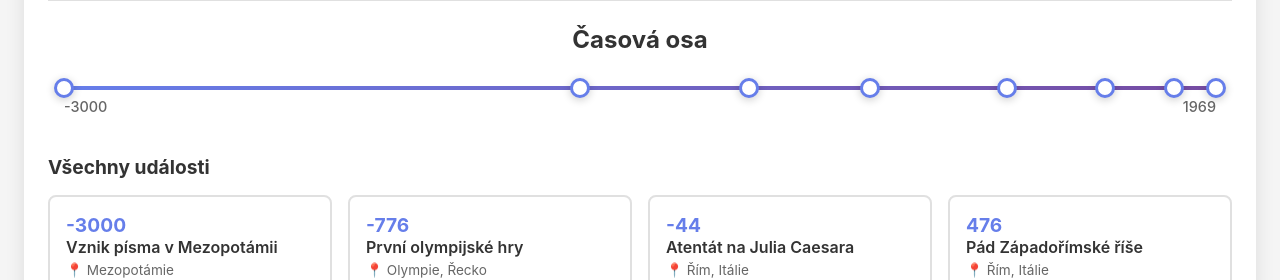
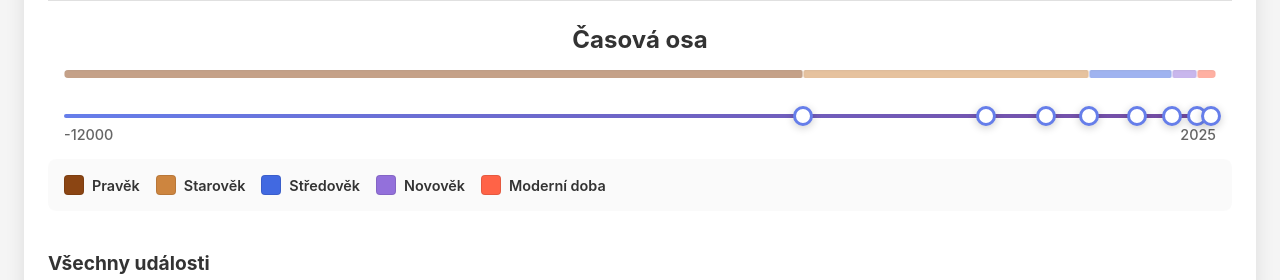
Before and after one commit to VeveCambor/HistoryTimeline, a React (Vite) app: page / in a window 1280 px wide. Shown: the part 645-925 px from the top of the page. Built offline with nearby package versions, Linux system fonts and the light colour scheme.

Commit message:
Enhance Timeline component to support selected historical periods, including sub-periods and main periods display. Update HomePage to pass selectedPeriod prop. Adjust PERIODS data for accurate year ranges.

```diff
--- a/src/components/Timeline.tsx
+++ b/src/components/Timeline.tsx
@@ -1,6 +1,8 @@
 import { useNavigate } from 'react-router-dom'
 import styled from 'styled-components'
 import { HistoricalEvent } from '../types'
+import { HistoricalPeriod, PERIODS } from '../types/periods'
+import { PREHISTORY_SUB_PERIODS } from '../types/prehistoryPeriods'
 import EventTooltip from './EventTooltip'
 import EventCard from './ui/EventCard'
 
@@ -8,20 +10,35 @@ interface TimelineProps {
   events: HistoricalEvent[]
   selectedEvent: HistoricalEvent | null
   hoveredEvent: HistoricalEvent | null
+  selectedPeriod: HistoricalPeriod
   onEventSelect: (event: HistoricalEvent | null) => void
   onEventHover: (event: HistoricalEvent | null) => void
 }
 
-function Timeline({ events, selectedEvent, hoveredEvent, onEventSelect, onEventHover }: TimelineProps) {
+function Timeline({ events, selectedEvent, hoveredEvent, selectedPeriod, onEventSelect, onEventHover }: TimelineProps) {
   const navigate = useNavigate()
 
   // Seřadit události podle roku
   const sortedEvents = [...events].sort((a, b) => a.year - b.year)
 
-  // Najít nejstarší a nejnovější rok pro výpočet pozice
-  const minYear = Math.min(...events.map(e => e.year))
-  const maxYear = Math.max(...events.map(e => e.year))
-  const yearRange = maxYear - minYear
+  // Určit rozsah časové osy podle vybraného období
+  let displayMinYear = -12000
+  let displayMaxYear = 2025
+
+  if (selectedPeriod !== HistoricalPeriod.ALL) {
+    const selectedPeriodInfo = PERIODS.find(p => p.id === selectedPeriod)
+    if (selectedPeriodInfo) {
+      // Pro pravěk použij -12000 jako minimum (protože pravěk začíná dříve)
+      if (selectedPeriod === HistoricalPeriod.PREHISTORY) {
+        displayMinYear = -12000
+      } else {
+        displayMinYear = selectedPeriodInfo.startYear
+      }
+      displayMaxYear = selectedPeriodInfo.endYear
+    }
+  }
+
+  const yearRange = displayMaxYear - displayMinYear
 
   const handleEventClick = (event: HistoricalEvent) => {
     onEventSelect(event)
@@ -30,13 +47,78 @@ function Timeline({ events, selectedEvent, hoveredEvent, onEventSelect, onEventH
 
   const calculatePosition = (year: number): number => {
     if (yearRange === 0) return 50
-    return ((year - minYear) / yearRange) * 100
+    return ((year - displayMinYear) / yearRange) * 100
   }
+
+  // Filtrovat sub-periody - zobrazit pouze když je vybraný pravěk
+  const visibleSubPeriods = selectedPeriod === HistoricalPeriod.PREHISTORY
+    ? PREHISTORY_SUB_PERIODS.filter(period => {
+        return (period.startYear <= displayMaxYear && period.endYear >= displayMinYear)
+      })
+    : []
+
+  // Pro "Všechna období" zobrazit hlavní období jako legendu
+  const visibleMainPeriods = selectedPeriod === HistoricalPeriod.ALL
+    ? PERIODS.filter(period => {
+        if (period.id === HistoricalPeriod.ALL) return false
+        return (period.startYear <= displayMaxYear && period.endYear >= displayMinYear)
+      })
+    : []
 
   return (
     <TimelineContainer>
       <Title>Časová osa</Title>
       <Container>
+        {/* Zobrazit sub-periody pravěku jako samostatnou vrstvu pod časovou osou */}
+        {visibleSubPeriods.length > 0 && (
+          <SubPeriodsContainer>
+            {visibleSubPeriods.map((subPeriod) => {
+              const startPos = calculatePosition(Math.max(subPeriod.startYear, displayMinYear))
+              const endPos = calculatePosition(Math.min(subPeriod.endYear, displayMaxYear))
+              const width = endPos - startPos
+
+              if (width <= 0) return null
+
+              return (
+                <SubPeriodBar
+                  key={subPeriod.id}
+                  $color={subPeriod.color}
+                  style={{
+                    left: `${startPos}%`,
+                    width: `${width}%`,
+                  }}
+                  title={subPeriod.name}
+                />
+              )
+            })}
+          </SubPeriodsContainer>
+        )}
+
+        {/* Zobrazit hlavní období jako barevné pruhy pro "Všechna období" */}
+        {visibleMainPeriods.length > 0 && (
+          <MainPeriodsContainer>
+            {visibleMainPeriods.map((period) => {
+              const startPos = calculatePosition(Math.max(period.startYear, displayMinYear))
+              const endPos = calculatePosition(Math.min(period.endYear, displayMaxYear))
+              const width = endPos - startPos
+
+              if (width <= 0) return null
+
+              return (
+                <MainPeriodBar
+                  key={period.id}
+                  $color={period.color}
+                  style={{
+                    left: `${startPos}%`,
+                    width: `${width}%`,
+                  }}
+                  title={period.name}
+                />
+              )
+            })}
+          </MainPeriodsContainer>
+        )}
+
         <Line>
           {sortedEvents.map((event) => {
             const position = calculatePosition(event.year)
@@ -64,9 +146,38 @@ function Timeline({ events, selectedEvent, hoveredEvent, onEventSelect, onEventH
         </Line>
 
         <YearLabels>
-          <YearLabel>{minYear}</YearLabel>
-          <YearLabel>{maxYear}</YearLabel>
+          <YearLabel>{displayMinYear}</YearLabel>
+          <YearLabel>{displayMaxYear}</YearLabel>
         </YearLabels>
+
+        {/* Legenda - sub-periody pro pravěk nebo hlavní období pro "Všechna období" */}
+        {visibleSubPeriods.length > 0 && (
+          <SubPeriodLegend>
+            {visibleSubPeriods.map((subPeriod) => (
+              <SubPeriodLegendItem key={subPeriod.id}>
+                <SubPeriodLegendColor $color={subPeriod.color} />
+                <SubPeriodLegendText>
+                  <SubPeriodLegendName>{subPeriod.name}</SubPeriodLegendName>
+                  {subPeriod.description && (
+                    <SubPeriodLegendDesc>{subPeriod.description}</SubPeriodLegendDesc>
+                  )}
+                </SubPeriodLegendText>
+              </SubPeriodLegendItem>
+            ))}
+          </SubPeriodLegend>
+        )}
+
+        {/* Legenda hlavních období pro "Všechna období" */}
+        {visibleMainPeriods.length > 0 && (
+          <MainPeriodLegend>
+            {visibleMainPeriods.map((period) => (
+              <MainPeriodLegendItem key={period.id}>
+                <MainPeriodLegendColor $color={period.color} />
+                <MainPeriodLegendText>{period.name}</MainPeriodLegendText>
+              </MainPeriodLegendItem>
+            ))}
+          </MainPeriodLegend>
+        )}
       </Container>
 
       <EventsList>
@@ -113,7 +224,7 @@ const Title = styled.h2`
 const Container = styled.div`
   position: relative;
   margin-bottom: 1.5rem;
-  padding: 1rem 0;
+  padding: 2rem 0 1rem 0;
 `
 
 const Line = styled.div`
@@ -122,6 +233,8 @@ const Line = styled.div`
   background: linear-gradient(90deg, #667eea 0%, #764ba2 100%);
   border-radius: 2px;
   margin: 0 1rem;
+  margin-top: 12px;
+  z-index: 1;
 `
 
 const Point = styled.div<{ $selected?: boolean; $hovered?: boolean }>`
@@ -215,3 +328,133 @@ const EventsGrid = styled.div`
   grid-template-columns: repeat(auto-fill, minmax(250px, 1fr));
   gap: 1rem;
 `
+
+const SubPeriodsContainer = styled.div`
+  position: absolute;
+  top: 0;
+  left: 1rem;
+  right: 1rem;
+  height: 8px;
+  pointer-events: none;
+  z-index: 0;
+  border-radius: 4px;
+  overflow: hidden;
+`
+
+const SubPeriodBar = styled.div<{ $color: string }>`
+  position: absolute;
+  top: 0;
+  height: 100%;
+  background: ${props => props.$color};
+  opacity: 0.6;
+  border-radius: 2px;
+  transition: opacity 0.3s;
+  border-left: 1px solid rgba(255, 255, 255, 0.4);
+  border-right: 1px solid rgba(255, 255, 255, 0.4);
+  box-shadow: inset 0 1px 2px rgba(0, 0, 0, 0.1);
+
+  &:hover {
+    opacity: 0.8;
+  }
+`
+
+const SubPeriodLegend = styled.div`
+  display: flex;
+  flex-wrap: wrap;
+  gap: 1rem;
+  margin-top: 1rem;
+  padding: 1rem;
+  background: rgba(0, 0, 0, 0.02);
+  border-radius: 8px;
+`
+
+const SubPeriodLegendItem = styled.div`
+  display: flex;
+  align-items: center;
+  gap: 0.5rem;
+`
+
+const SubPeriodLegendColor = styled.div<{ $color: string }>`
+  width: 16px;
+  height: 16px;
+  background: ${props => props.$color};
+  border-radius: 4px;
+  flex-shrink: 0;
+`
+
+const SubPeriodLegendText = styled.div`
+  display: flex;
+  flex-direction: column;
+  gap: 0.1rem;
+`
+
+const SubPeriodLegendName = styled.span`
+  font-size: 0.85rem;
+  font-weight: 600;
+  color: #333;
+`
+
+const SubPeriodLegendDesc = styled.span`
+  font-size: 0.75rem;
+  color: #666;
+`
+
+const MainPeriodLegend = styled.div`
+  display: flex;
+  flex-wrap: wrap;
+  gap: 1rem;
+  margin-top: 1rem;
+  padding: 1rem;
+  background: rgba(0, 0, 0, 0.02);
+  border-radius: 8px;
+`
+
+const MainPeriodLegendItem = styled.div`
+  display: flex;
+  align-items: center;
+  gap: 0.5rem;
+`
+
+const MainPeriodLegendColor = styled.div<{ $color: string }>`
+  width: 20px;
+  height: 20px;
+  background: ${props => props.$color};
+  border-radius: 4px;
+  flex-shrink: 0;
+  border: 1px solid rgba(0, 0, 0, 0.1);
+`
+
+const MainPeriodLegendText = styled.span`
+  font-size: 0.9rem;
+  font-weight: 600;
+  color: #333;
+`
+
+const MainPeriodsContainer = styled.div`
+  position: absolute;
+  top: 0;
+  left: 1rem;
+  right: 1rem;
+  height: 8px;
+  pointer-events: none;
+  z-index: 0;
+  border-radius: 4px;
+  overflow: hidden;
+`
+
+const MainPeriodBar = styled.div<{ $color: string }>`
+  position: absolute;
+  top: 0;
+  height: 100%;
+  background: ${props => props.$color};
+  opacity: 0.5;
+  border-radius: 2px;
+  transition: opacity 0.3s;
+  border-left: 1px solid rgba(255, 255, 255, 0.4);
+  border-right: 1px solid rgba(255, 255, 255, 0.4);
+  box-shadow: inset 0 1px 2px rgba(0, 0, 0, 0.1);
+
+  &:hover {
+    opacity: 0.7;
+  }
+`
--- a/src/pages/HomePage.tsx
+++ b/src/pages/HomePage.tsx
@@ -46,6 +46,7 @@ function HomePage() {
             events={filteredEvents}
             selectedEvent={selectedEvent}
             hoveredEvent={hoveredEvent}
+            selectedPeriod={selectedPeriod}
             onEventSelect={setSelectedEvent}
             onEventHover={setHoveredEvent}
           />
--- a/src/types/periods.ts
+++ b/src/types/periods.ts
@@ -19,14 +19,14 @@ export const PERIODS: PeriodInfo[] = [
   {
     id: HistoricalPeriod.ALL,
     name: 'Všechna období',
-    startYear: -10000,
+    startYear: -100000,
     endYear: 2100,
     color: '#667eea'
   },
   {
     id: HistoricalPeriod.PREHISTORY,
     name: 'Pravěk',
-    startYear: -10000,
+    startYear: -100000,
     endYear: -3000,
     color: '#8B4513'
   },
--- /dev/null
+++ b/src/types/prehistoryPeriods.ts
@@ -0,0 +1,47 @@
+export interface PrehistorySubPeriod {
+  id: string
+  name: string
+  startYear: number
+  endYear: number
+  color: string
+  description?: string
+}
+
+export const PREHISTORY_SUB_PERIODS: PrehistorySubPeriod[] = [
+  // Doba kamenná - Paleolit
+  {
+    id: 'paleolithic',
+    name: 'Paleolit',
+    startYear: -100000,
+    endYear: -10000,
+    color: '#8B4513',
+    description: 'Starší doba kamenná'
+  },
+  // Doba kamenná - Mezolit
+  {
+    id: 'mesolithic',
+    name: 'Mezolit',
+    startYear: -10000,
+    endYear: -8000,
+    color: '#A0522D',
+    description: 'Střední doba kamenná'
+  },
+  // Doba kamenná - Neolit
+  {
+    id: 'neolithic',
+    name: 'Neolit',
+    startYear: -8000,
+    endYear: -5000,
+    color: '#CD853F',
+    description: 'Mladší doba kamenná'
+  }
+]
+
+export function getPrehistorySubPeriodForYear(year: number): PrehistorySubPeriod | null {
+  for (const period of PREHISTORY_SUB_PERIODS) {
+    if (year >= period.startYear && year < period.endYear) {
+      return period
+    }
+  }
+  return null
+}
```
